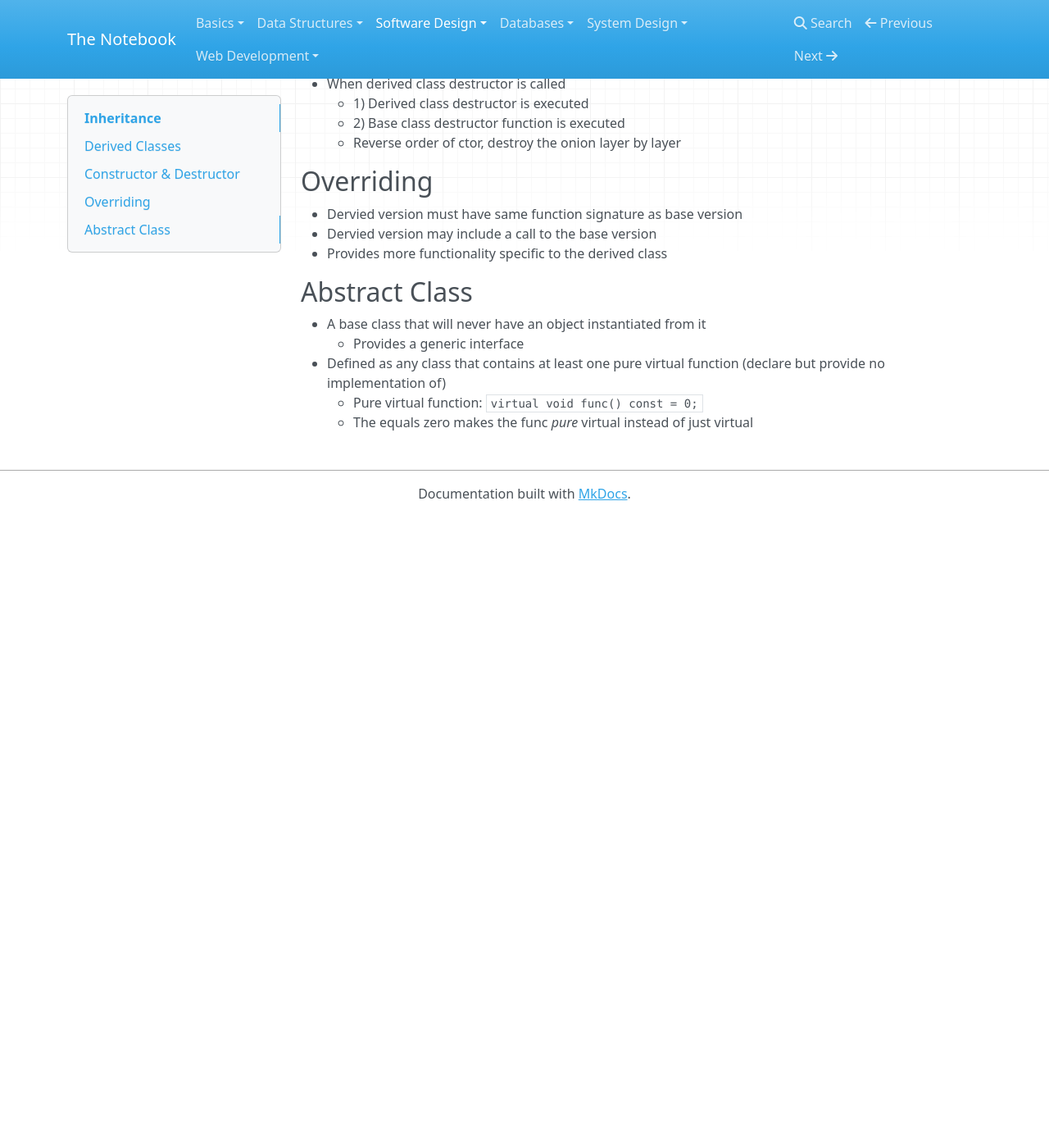
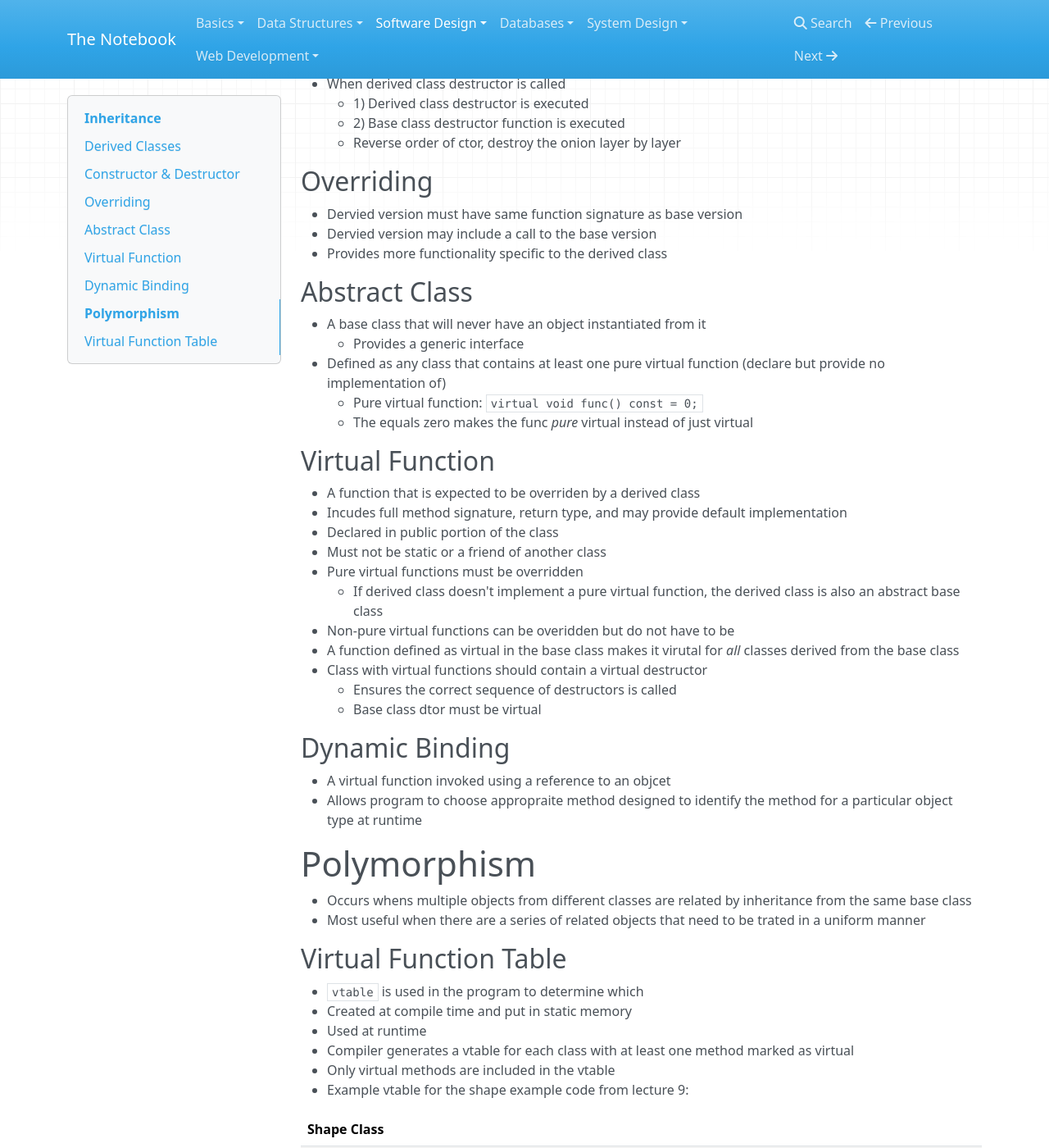
Before and after one commit to meyerv11045/notes, an MkDocs documentation site: the page built from notes/software_design/inheritance.md, in a window 1280 px wide and 1400 px high, scrolled down 1055 px. Shown: the whole window at 82% size. Built offline with MkDocs 1.6.1, drawn with Linux system fonts in a browser that asks for light colours; nearby versions of some CDN libraries; before the commit the page ends 1685 px from its top, so only the background shows below that; some of the changed text lies outside the part shown.

Commit message:
virtual stuff

```diff
--- a/notes/software_design/inheritance.md
+++ b/notes/software_design/inheritance.md
@@ -56,3 +56,63 @@ class C: private A {
 - Defined as any class that contains at least one pure virtual function (declare but provide no implementation of)
     - Pure virtual function: `virtual void func() const = 0;`
     - The equals zero makes the func *pure* virtual instead of just virtual
+
+## Virtual Function
+- A function that is expected to be overriden by a derived class
+- Incudes full method signature, return type, and may provide default implementation
+- Declared in public portion of the class
+- Must not be static or a friend of another class
+- Pure virtual functions must be overridden
+    - If derived class doesn't implement a pure virtual function, the derived class is also an abstract base class
+- Non-pure virtual functions can be overidden but do not have to be
+- A function defined as virtual in the base class makes it virutal for *all* classes derived from the base class
+- Class with virtual functions should contain a virtual destructor
+    - Ensures the correct sequence of destructors is called
+    - Base class dtor must be virtual
+
+## Dynamic Binding
+- A virtual function invoked using a reference to an objcet
+- Allows program to choose appropraite method designed to identify the method for a particular object type at runtime
+
+# Polymorphism
+- Occurs whens multiple objects from different classes are related by inheritance from the same base class
+- Most useful when there are a series of related objects that need to be trated in a uniform manner
+
+## Virtual Function Table
+- `vtable` is used in the program to determine which
+- Created at compile time and put in static memory
+- Used at runtime
+- Compiler generates a vtable for each class with at least one method marked as virtual
+- Only virtual methods are included in the vtable
+- Example vtable for the shape example code from lecture 9:
+
+| Shape Class |   |   |
+|---|---|---|
+|~Shape   | local {} | compiler default implementation  |
+| area() const   | {} | own implementation |
+| volume() const  | {} | own implementation  |
+| pShapeName() const | =0 | no implementation/pure virtual |
+| print() const | = 0 | pure virtual |
+Shape class is abstract since there are pure virtual methods in the vtable
+
+| Point Class |   |   |
+|---|---|---|
+|~Point   | local {} | compiler default implementation  |
+| area() const   | Shape::area | implementation in shape class |
+| volume() const  | Shape::volume | implementation in shape class  |
+| pShapeName() const | {} | own implementation |
+| print() const | {} | own implementation |
+Point class is concrete since there are no pure virtual methods in the vtable
+
+| Circle Class |   |   |
+|---|---|---|
+|~Circle   | local {} | compiler default implementation  |
+| area() const   | {} | own implementation |
+| volume() const  | Shape::volume | implementation in shape class  |
+| pShapeName() const | {} | own implementation |
+| print() const | {} | own implementation |
+Point class is concrete since there are no pure virtual methods in the vtable
+
+- Every instance of a concrete class will allocate a pointer to the class's vtable.
+- Function call involves following two pointers to the correct function implementation
+    - Very efficient since all the heavy costs of determining relationships between types is done at compile time and then fast lookups can be done at runtime
```
